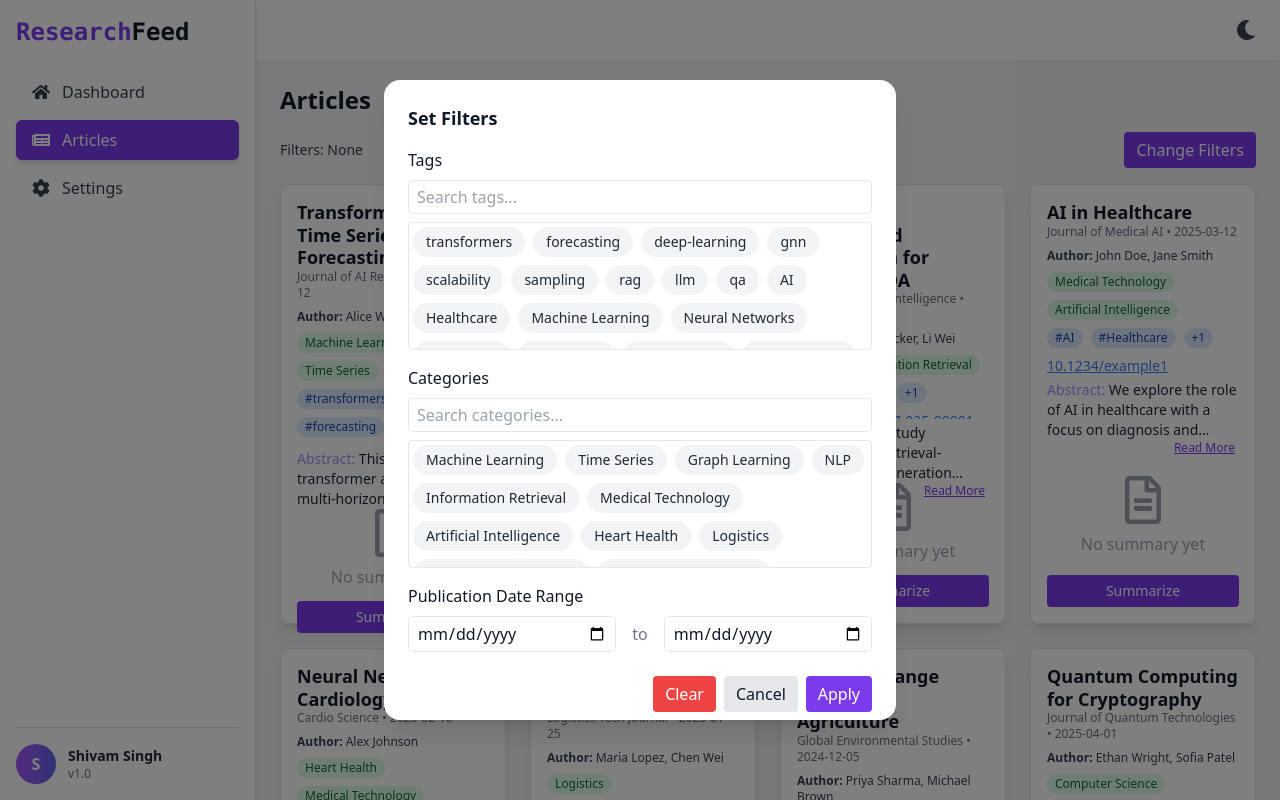
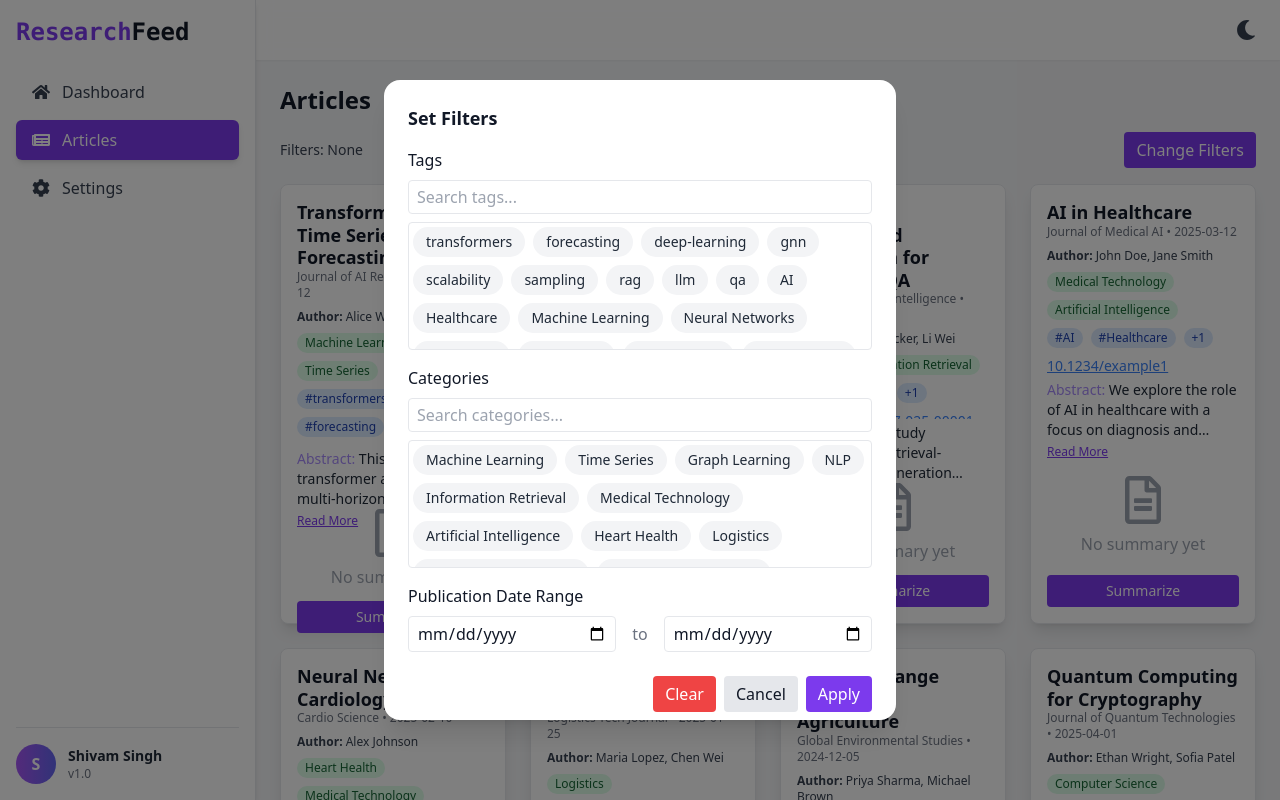
Before and after one commit to Shivamkumar4848/Research-Feed-Frontend, a React (Create React App) app: page /articles in a window 1280 px wide. Shown: the top 800 px of the page. Built offline with nearby package versions, Linux system fonts and the light colour scheme.

Commit message:
Fixed abstract view (#13)
* Made few changes to tags

* Fixed few issues with abstract

```diff
--- a/src/components/ArticleCard.jsx
+++ b/src/components/ArticleCard.jsx
@@ -139,7 +139,7 @@ export default function ArticleCard({ article }) {
                                 </p>
                                 <button
                                     onClick={() => setShowAbstractModal(true)}
-                                    className="absolute right-0 text-xs text-violet-600 underline bg-white dark:bg-gray-800 px-1"
+                                    className="absolute left-0 text-xs text-violet-600 underline bg-white dark:bg-gray-800 py-1"
                                 >
                                     Read More
                                 </button>
@@ -147,8 +147,7 @@ export default function ArticleCard({ article }) {
 
                             {summary ? (
                                 <p className="mt-1 text-sm text-gray-800 dark:text-gray-300 truncate-3 flex-1">
-                                    <span className="font-medium text-emerald-500">Summary:</span>{" "}
-                                    {summary}
+                                    <span className="font-medium text-emerald-500">Summary:</span> {summary}
                                 </p>
                             ) : (
                                 <div className="flex flex-col justify-center items-center flex-1 text-gray-400">
@@ -156,6 +155,8 @@ export default function ArticleCard({ article }) {
                                     <p>No summary yet</p>
                                 </div>
                             )}
+
+
 
                             <button
                                 onClick={handleSummarize}
```
